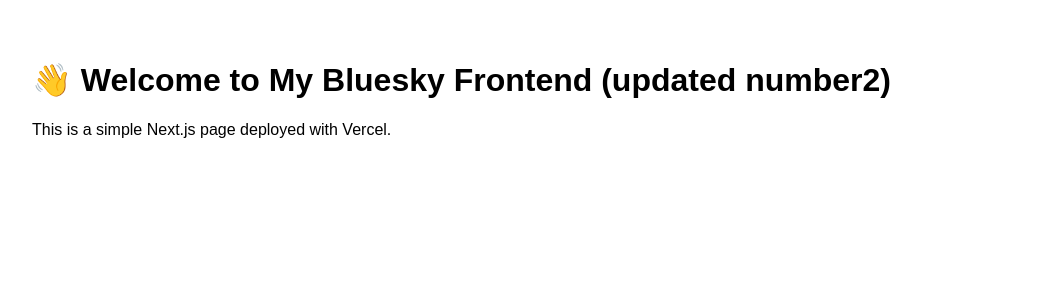
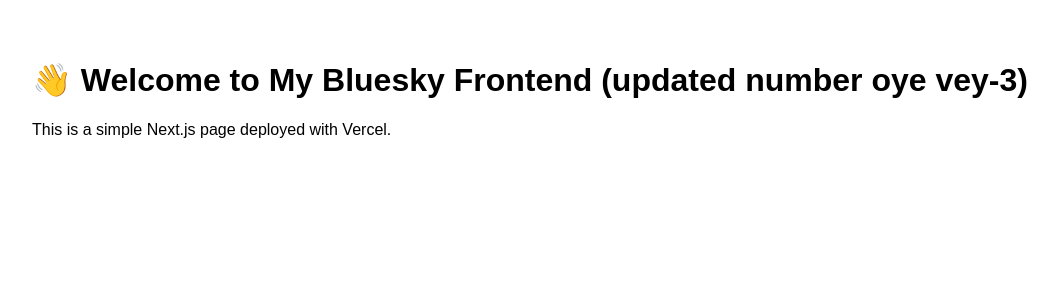
Before and after one commit to perry-steinberg/blue-sky-mvp, a Next.js app: page / in a window 1280 px wide. Shown: the top 300 px of the page, without its empty margins (8-1066 px from the left). Built offline with nearby package versions, Linux system fonts and the light colour scheme.

Commit message:
Finalizing deployment setup and resolving line ending warnings

```diff
--- a/pages/index.js
+++ b/pages/index.js
@@ -1,7 +1,7 @@
 export default function Home() {
     return (
       <div style={{ padding: "2rem", fontFamily: "Arial, sans-serif" }}>
-        <h1>👋 Welcome to My Bluesky Frontend (updated number2)</h1>
+        <h1>👋 Welcome to My Bluesky Frontend (updated number oye vey-3)</h1>
         <p>This is a simple Next.js page deployed with Vercel.</p>
       </div>
     );
```
